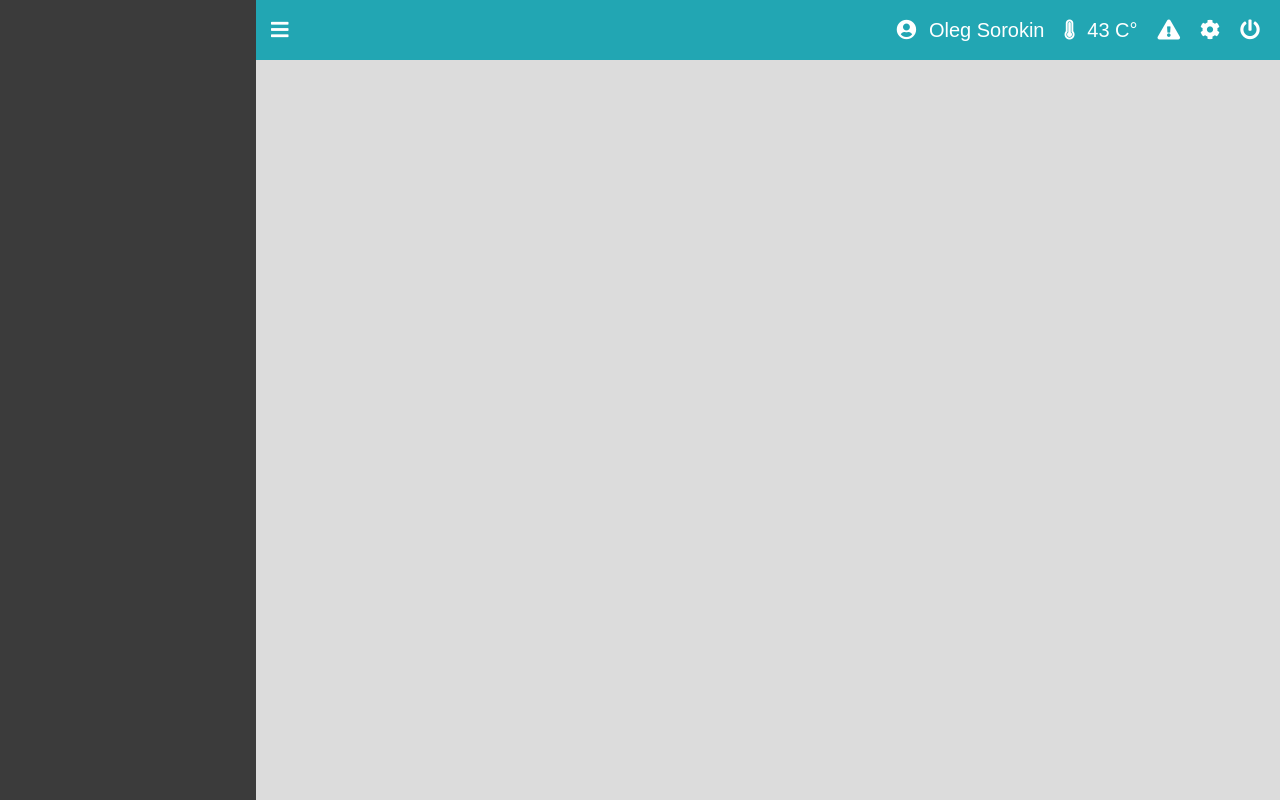
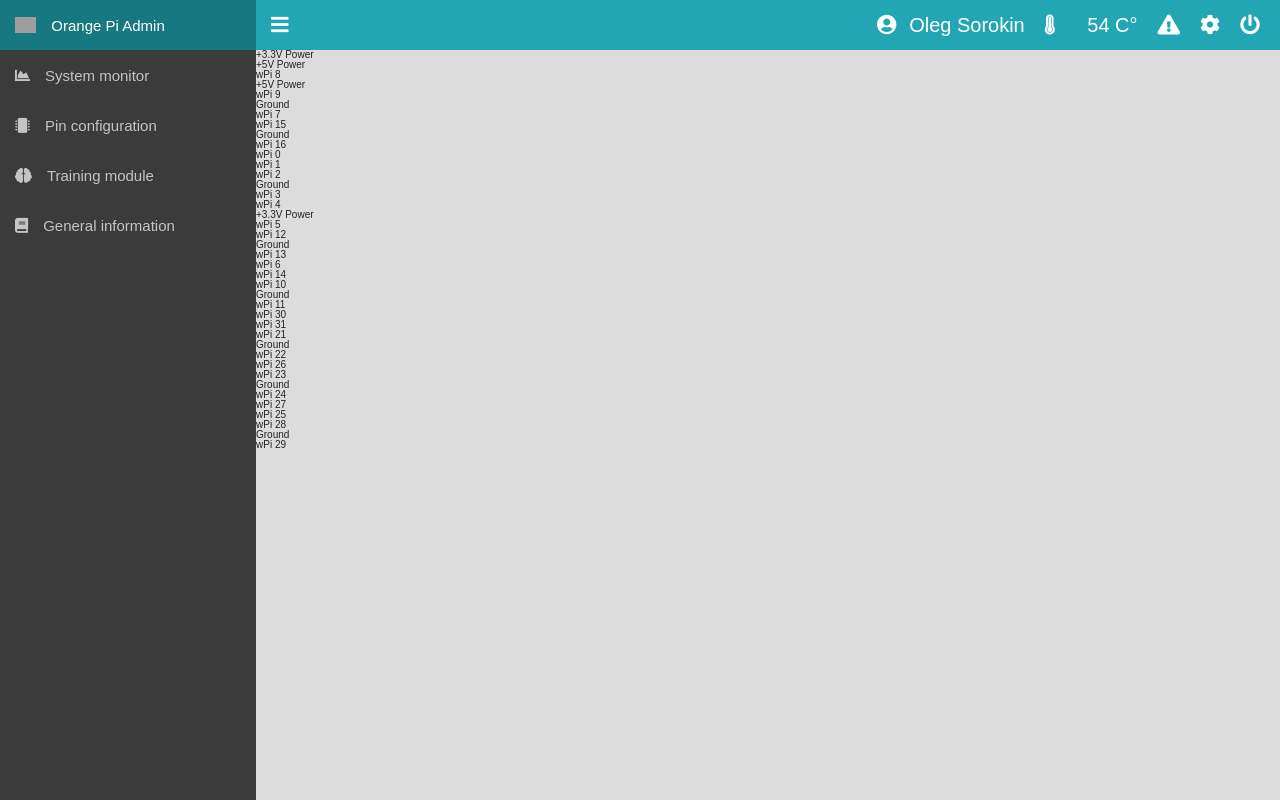
Before and after one commit to VizanArkonin/OrangeTree, a Flask app: page /monitor in a window 1280 px wide. Run offline with Flask 2, Linux system fonts and the light colour scheme; a user stored in the database is signed in; data comes from the database, SQL or seed files in the repository; some libraries are stand-ins or nearby versions; some web fonts are replaced; grey boxes are pictures that could not be loaded.

Commit message:
1. The navigation structure, and the main container; 2. Work has begun on the Pin configuration page.

```diff
--- a/static/index.html
+++ b/static/index.html
@@ -25,12 +25,34 @@
 <body>
     <!--Sidebar navigation-->
     <aside class="aside">
-
+        <div class="aside-nav">
+            <ul class="aside-nav-box aside-element">
+                <li id="logo"><a href="#">
+                    <img src="img/logo-aside.png" alt="Orange Pi Logo" title="Orange Pi Web interface">
+                    <span>Orange Pi Admin</span>
+                </a></li>
+                <li class="aside-hover"><a href="#">
+                    <i class="fas fa-chart-area"></i>
+                    <span>System monitor</span>
+                </a></li>
+                <li class="aside-hover"><a href="#">
+                    <i class="fas fa-microchip"></i>
+                    <span>Pin configuration</span>
+                </a></li>
+                <li class="aside-hover"><a href="#">
+                    <i class="fas fa-brain"></i>
+                    <span>Training module</span>
+                </a></li>
+                <li class="aside-hover"><a href="#">
+                    <i class="fas fa-book"></i>
+                    <span>General information</span>
+                </a></li>
+            </ul>
+        </div>
     </aside>
 
     <!--Main container with main content and top navigation bar-->
-    <div class="container">
-
+    <div class="main-navigation">
         <!--Navigation bar on top-->
         <nav class="nav">
             <div class="nav-content nav-left nav-element">
@@ -47,7 +69,7 @@
                     </a></li>
                     <li><a href="#">
                         <i class="fas fa-thermometer-full"></i>
-                        <span>43 C°</span>
+                        <span id="temp">54 C°</span>
                     </a></li>
                     <li><a href="#">
                         <i class="fas fa-exclamation-triangle"></i>
@@ -55,21 +77,63 @@
                     <li><a href="#">
                         <i class="fas fa-cog"></i>
                     </a></li>
-                    <li><a href="#">
-                        <i class="fas fa-power-off"></i>
-                    </a></li>
+                    <li>
+                        <a href="#"><i class="fas fa-power-off"></i></a>
+                    </li>
                 </ul>
             </div>
         </nav>
 
         <!--Main content section-->
-        <main class="main-section">
+        <main class="main-container">
+            <div></div>
+            <div class="flex-container">
+                <div class="btn pin-container"><span>+3.3V Power</span></div>
+                <div class="btn pin-container"><span>+5V Power</span></div>
+                <div class="btn pin-container"><span>wPi 8</span></div>
+                <div class="btn pin-container"><span>+5V Power</span></div>
+                <div class="btn pin-container"><span>wPi 9</span></div>
+                <div class="btn pin-container"><span>Ground</span></div>
+                <div class="btn pin-container"><span>wPi 7</span></div>
+                <div class="btn pin-container"><span>wPi 15</span></div>
+                <div class="btn pin-container"><span>Ground</span></div>
+                <div class="btn pin-container"><span>wPi 16</span></div>
+                <div class="btn pin-container"><span>wPi 0</span></div>
+                <div class="btn pin-container"><span>wPi 1</span></div>
+                <div class="btn pin-container"><span>wPi 2</span></div>
+                <div class="btn pin-container"><span>Ground</span></div>
+                <div class="btn pin-container"><span>wPi 3</span></div>
+                <div class="btn pin-container"><span>wPi 4</span></div>
+                <div class="btn pin-container"><span>+3.3V Power</span></div>
+                <div class="btn pin-container"><span>wPi 5</span></div>
+                <div class="btn pin-container"><span>wPi 12</span></div>
+                <div class="btn pin-container"><span>Ground</span></div>
+                <div class="btn pin-container"><span>wPi 13</span></div>
+                <div class="btn pin-container"><span>wPi 6</span></div>
+                <div class="btn pin-container"><span>wPi 14</span></div>
+                <div class="btn pin-container"><span>wPi 10</span></div>
+                <div class="btn pin-container"><span>Ground</span></div>
+                <div class="btn pin-container"><span>wPi 11</span></div>
+                <div class="btn pin-container"><span>wPi 30</span></div>
+                <div class="btn pin-container"><span>wPi 31</span></div>
+                <div class="btn pin-container"><span>wPi 21</span></div>
+                <div class="btn pin-container"><span>Ground</span></div>
+                <div class="btn pin-container"><span>wPi 22</span></div>
+                <div class="btn pin-container"><span>wPi 26</span></div>
+                <div class="btn pin-container"><span>wPi 23</span></div>
+                <div class="btn pin-container"><span>Ground</span></div>
+                <div class="btn pin-container"><span>wPi 24</span></div>
+                <div class="btn pin-container"><span>wPi 27</span></div>
+                <div class="btn pin-container"><span>wPi 25</span></div>
+                <div class="btn pin-container"><span>wPi 28</span></div>
+                <div class="btn pin-container"><span>Ground</span></div>
+                <div class="btn pin-container"><span>wPi 29</span></div>
+            </div>
+        </main>
 
-        </main>
     </div>
 
     <!--<div class="main-container-flex">
-
         <div class="gpio-main">
             <div class="container">
                 <div class="row">
@@ -320,6 +384,7 @@
             </div>
         </div>
     </div>-->
+
 <!-- Optional JavaScript -->
 <script src="js/jquery/jquery.js"></script>
 <script src="js/main.js"></script>
--- a/static/scss/_global.scss
+++ b/static/scss/_global.scss
@@ -9,7 +9,6 @@
 }
 
 body {
-  height: 100%;
   display: flex;
   font-family: 'Sarpanch', sans-serif;
 }
@@ -17,10 +16,3 @@ body {
 a {
   text-decoration: none;
 }
-
-.container {
-  display: flex;
-  flex-wrap: nowrap;
-  flex-direction: column;
-  flex-basis: 80%;
-}
--- a/static/scss/_navbar.scss
+++ b/static/scss/_navbar.scss
@@ -1,12 +1,70 @@
 //Styling the navigation bar and sidebar
+
+.aside {
+  background-color: $aside-bg-color;
+  display: flex;
+  min-height: 100vh;
+  overflow-y: hidden;
+  width: 20%;
+  .aside-nav {
+    position: fixed;
+    width: 20%;
+    .aside-nav-box {
+      display: flex;
+      flex-wrap: nowrap;
+      flex-direction: column;
+      & li {
+        min-height: 50px;
+      }
+      & a {
+        display: flex;
+        align-items: center;
+        min-height: 50px;
+      }
+      & img {
+        height: 16px;
+        padding: 0 15px;
+      }
+      & i {
+        padding: 0 15px;
+      }
+    }
+    .aside-element {
+      & i, span {
+        color: $text-light;
+        font-size: 1.5rem;
+      }
+    }
+    .aside-hover {
+      opacity: 0.7;
+      &:hover {
+        background: $aside-bg-color-hover;
+        opacity: 1;
+      }
+      &:active {
+        background: $aside-btn-active-color;
+        opacity: 1;
+      }
+    }
+  }
+}
+
+.main-navigation {
+  display: flex;
+  flex-wrap: wrap;
+  flex-direction: column;
+  width: 80%;
+}
 
 .nav {
   background-color: $nav-bg-color;
   display: flex;
-  min-height: 60px;
   align-items: center;
+  position: fixed;
+  min-height: 50px;
+  width: 80%;
   .nav-content {
-    height: 60px;
+    height: 50px;
   }
   .nav-right {
     flex-grow: 10;
@@ -35,15 +93,23 @@
   height: 100%;
 }
 
-.nav-element i, span {
-  color: $text-light;
-  font-size: 2rem;
+.nav-element {
+  & i, span {
+    color: $text-light;
+    font-size: 2rem;
+  }
+  & a {
+    display: block;
+    min-height: 100%;
+  }
 }
 
-.aside {
-  background-color: $aside-bg-color;
-  display: flex;
-  height: 100vh;
-  flex-basis: 20%;
-  overflow-y: hidden;
+#temp {
+  display: inline-block;
+  min-width: 80px;
+  text-align: right;
 }
+
+#logo {
+  background-color: $aside-bg-color-logo;
+}
--- /dev/null
+++ b/static/scss/_pin_config.scss
@@ -0,0 +1 @@
+//Main styles for the page "Pin configuration"
--- a/static/scss/_sections.scss
+++ b/static/scss/_sections.scss
@@ -1,6 +1,12 @@
 //Styling main classes for all other pages.
 
-.main-section {
+.main-container {
+  display: flex;
   background-color: $body-bg-color;
   height: 100%;
+  margin-top: 50px;
 }
+
+.flex-container {
+
+}
--- a/static/scss/_variables.scss
+++ b/static/scss/_variables.scss
@@ -1,14 +1,16 @@
 // Variables for the section with navigation
-$nav-bg-color: #22a6b3;
-$aside-bg-color: #3b3b3b;
-$body-bg-color: #dcdcdc;
-$text-light: #fff;
+$nav-bg-color: rgba(34, 166, 179, 1);
+$aside-bg-color-logo: rgba(24, 120, 129, 1);
+$aside-bg-color: rgba(59, 59, 59, 1);
+$aside-bg-color-hover: rgba(48, 48, 48, 1);
+$body-bg-color: rgba(220, 220, 220, 1);
+$text-light: rgba(255, 255, 255, 1);
 
 // Variables for buttons and links
-$aside-btn-active-color: #8CC1C9;
-$btn-on-color: #7ed6df;
-$btn-off-color: #ff5b42;
+$aside-btn-active-color: rgba(140, 193, 201, 1);
+$btn-on-color: rgba(126, 214, 223, 1);
+$btn-off-color: rgba(255, 91, 66, 1);
 
 // Variables for all other elements that are not included in a separate category.
-$ground-color: #484848;
-$power-color:#e2907a;
+$ground-color: rgba(72, 72, 72, 1);
+$power-color:rgba(226, 144, 122, 1);
--- a/static/scss/main.css
+++ b/static/scss/main.css
@@ -5,26 +5,63 @@
   font-size: 10px; }
 
 body {
-  height: 100%;
   display: flex;
   font-family: 'Sarpanch', sans-serif; }
 
 a {
   text-decoration: none; }
 
-.container {
+.aside {
+  background-color: #3b3b3b;
   display: flex;
-  flex-wrap: nowrap;
+  min-height: 100vh;
+  overflow-y: hidden;
+  width: 20%; }
+  .aside .aside-nav {
+    position: fixed;
+    width: 20%; }
+    .aside .aside-nav .aside-nav-box {
+      display: flex;
+      flex-wrap: nowrap;
+      flex-direction: column; }
+      .aside .aside-nav .aside-nav-box li {
+        min-height: 50px; }
+      .aside .aside-nav .aside-nav-box a {
+        display: flex;
+        align-items: center;
+        min-height: 50px; }
+      .aside .aside-nav .aside-nav-box img {
+        height: 16px;
+        padding: 0 15px; }
+      .aside .aside-nav .aside-nav-box i {
+        padding: 0 15px; }
+    .aside .aside-nav .aside-element i, .aside .aside-nav .aside-element span {
+      color: white;
+      font-size: 1.5rem; }
+    .aside .aside-nav .aside-hover {
+      opacity: 0.7; }
+      .aside .aside-nav .aside-hover:hover {
+        background: #303030;
+        opacity: 1; }
+      .aside .aside-nav .aside-hover:active {
+        background: #8cc1c9;
+        opacity: 1; }
+
+.main-navigation {
+  display: flex;
+  flex-wrap: wrap;
   flex-direction: column;
-  flex-basis: 80%; }
+  width: 80%; }
 
 .nav {
   background-color: #22a6b3;
   display: flex;
-  min-height: 60px;
-  align-items: center; }
+  align-items: center;
+  position: fixed;
+  min-height: 50px;
+  width: 80%; }
   .nav .nav-content {
-    height: 60px; }
+    height: 50px; }
   .nav .nav-right {
     flex-grow: 10; }
     .nav .nav-right li {
@@ -45,19 +82,25 @@ a {
   align-items: center;
   height: 100%; }
 
-.nav-element i, span {
-  color: #fff;
+.nav-element i, .nav-element span {
+  color: white;
   font-size: 2rem; }
+.nav-element a {
+  display: block;
+  min-height: 100%; }
 
-.aside {
-  background-color: #3b3b3b;
+#temp {
+  display: inline-block;
+  min-width: 80px;
+  text-align: right; }
+
+#logo {
+  background-color: #187881; }
+
+.main-container {
   display: flex;
-  height: 100vh;
-  flex-basis: 20%;
-  overflow-y: hidden; }
-
-.main-section {
-  background-color: #dcdcdc;
-  height: 100%; }
+  background-color: gainsboro;
+  height: 100%;
+  margin-top: 50px; }
 
 /*# sourceMappingURL=main.css.map */
--- a/static/scss/main.scss
+++ b/static/scss/main.scss
@@ -2,7 +2,8 @@
 
 @import "_variables";
 @import "_global";
+@import "_mixins";
+@import "_buttons";
 @import "_navbar";
 @import "_sections";
-@import "_buttons";
-@import "_mixins";
+@import "pin_config";
```
Also changed, not shown: static/img/orange-pi-logo.png (deleted), 1 other file. Lines whose indentation alone changed are shown as unchanged.
